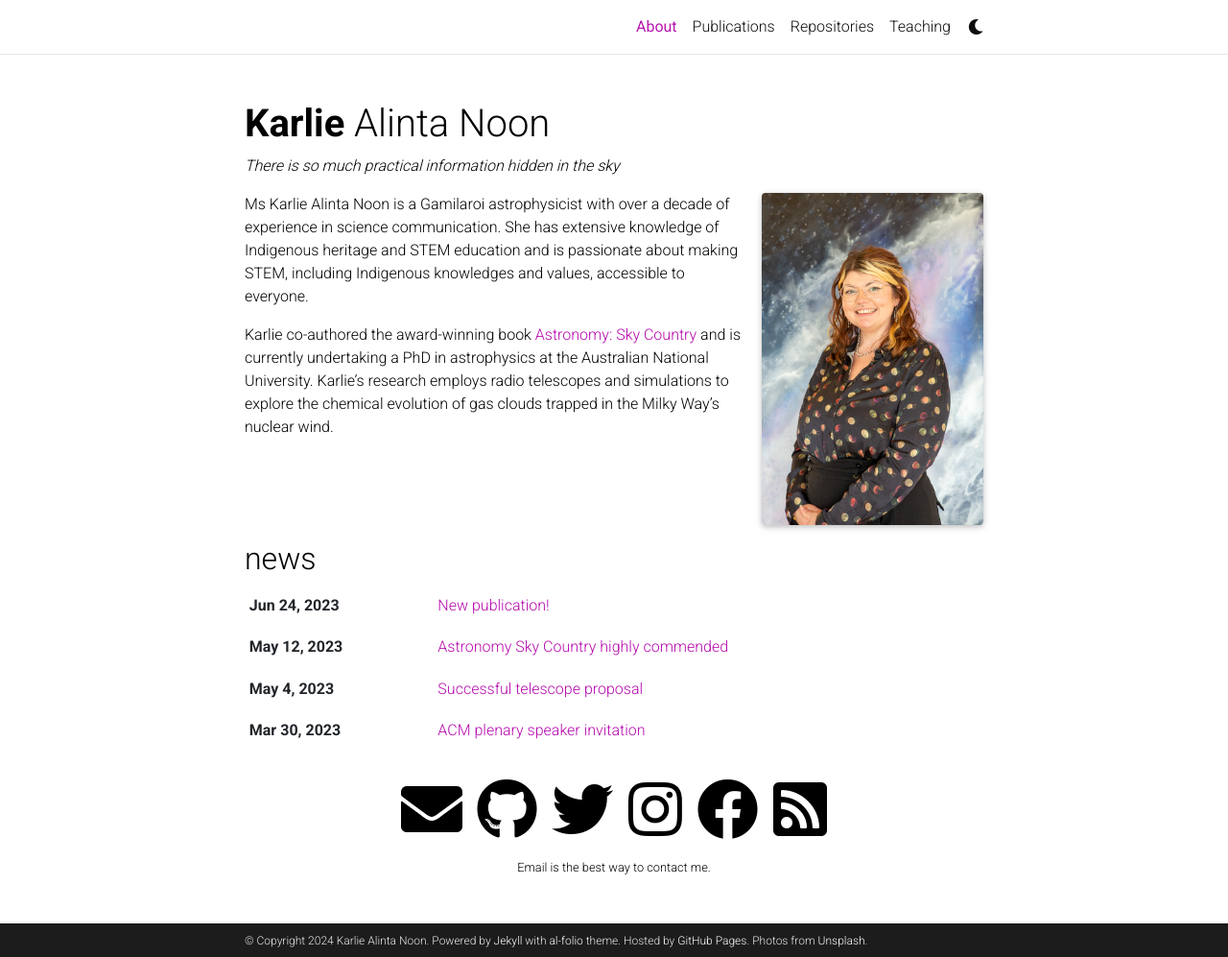
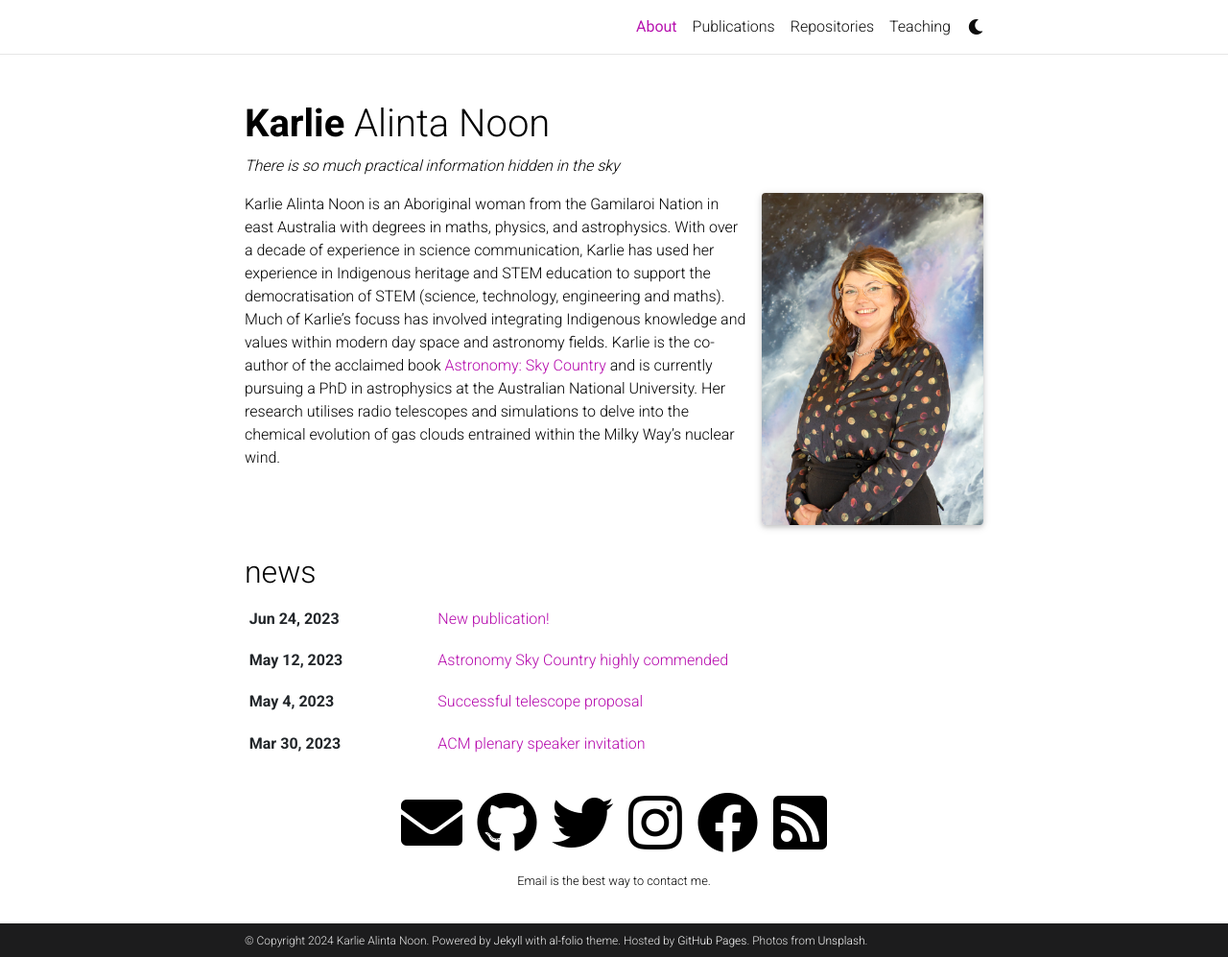
Before and after one commit to karlienoon/karlienoon.github.io, a Jekyll site: the page built from _pages/about.md, in a window 1280 px wide and 997 px high. Shown: the whole window at 96% size. Built offline with Jekyll 4.4.1, drawn with Linux system fonts in a browser that asks for light colours; full-size pictures stand in for the smaller copies a plugin makes; comment, search, counter and statistics services are not loaded; a style sheet for code colours, icons or effects is not loaded.

Commit message:
Update about.md

```diff
--- a/_pages/about.md
+++ b/_pages/about.md
@@ -14,10 +14,8 @@ latest_posts: true  # includes a list of the newest posts
 selected_papers: true # includes a list of papers marked as "selected={true}"
 social: true  # includes social icons at the bottom of the page
 ---
-
-Ms Karlie Alinta Noon is a Gamilaroi astrophysicist with over a decade of experience in science communication. She has extensive knowledge of Indigenous heritage and STEM education and is passionate about making STEM, including Indigenous knowledges and values, accessible to everyone.
-
-Karlie co-authored the award-winning book <a href=" https://www.booktopia.com.au/first-knowledges-astronomy-karlie-noon/book/9781760762162.html">Astronomy: Sky Country</a> and is currently undertaking a PhD in astrophysics at the Australian National University. Karlie's research employs radio telescopes and simulations to explore the chemical evolution of gas clouds trapped in the Milky Way's nuclear wind.
+Karlie Alinta Noon is an Aboriginal woman from the Gamilaroi Nation in east Australia with degrees in maths, physics, and astrophysics. With over a decade of experience in science communication, Karlie has used her experience in Indigenous heritage and STEM education to support the democratisation of STEM (science, technology, engineering and maths). Much of Karlie's focuss has involved integrating Indigenous knowledge and values within modern day space and astronomy fields.
+Karlie is the co-author of the acclaimed book <a href=" https://www.booktopia.com.au/first-knowledges-astronomy-karlie-noon/book/9781760762162.html">Astronomy: Sky Country</a> and is currently pursuing a PhD in astrophysics at the Australian National University. Her research utilises radio telescopes and simulations to delve into the chemical evolution of gas clouds entrained within the Milky Way's nuclear wind.
 <br>
 <br>
 <br>
```
